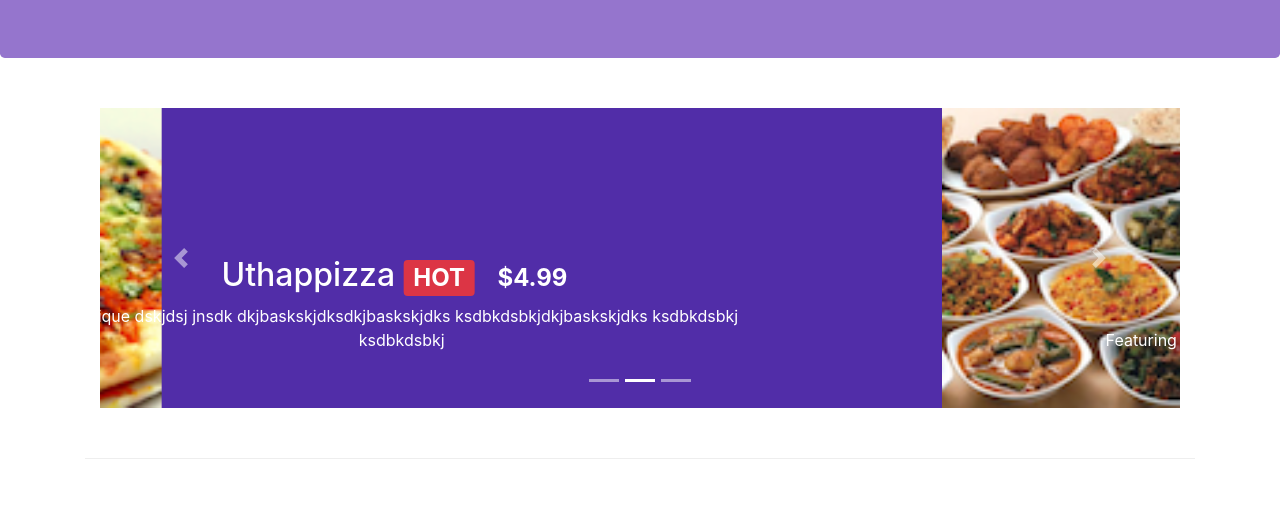
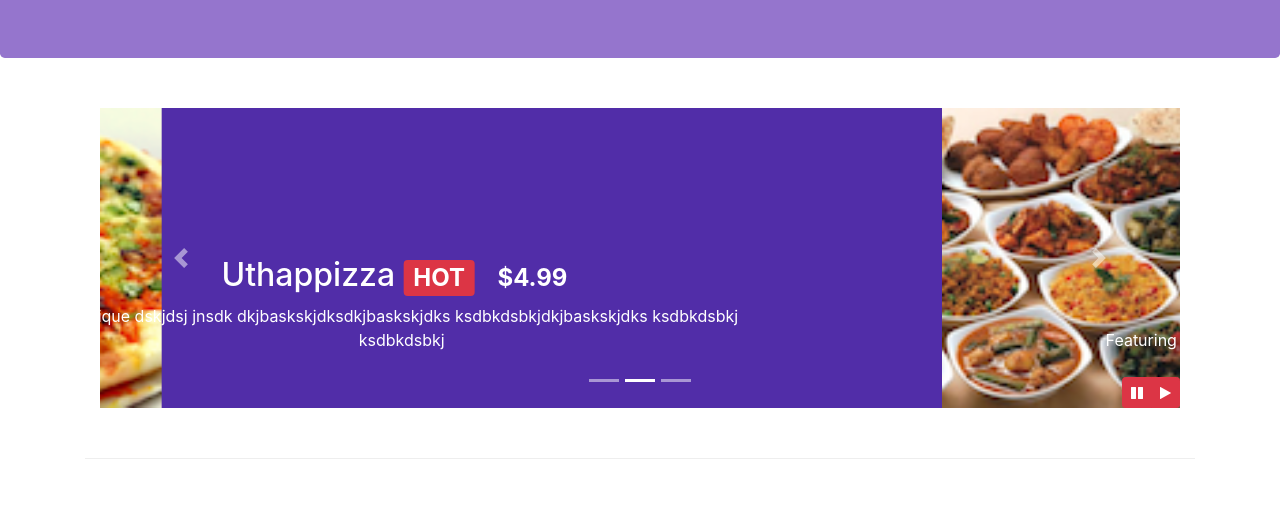
Before and after one commit to MernaHesham/site-test, a website: page index.html in a window 1280 px wide. Shown: the part 276-800 px from the top of the page. Drawn offline with nearby package versions, Linux system fonts and the light colour scheme.

Commit message:
added jquery buttons to play/stop the carousel,changed .css and .js

```diff
--- a/css/styles.css
+++ b/css/styles.css
@@ -60,3 +60,9 @@ body {
     min-height: 300px;
     min-width: 200px;
 }
+
+#carouselButton{
+    right: 0px;
+    position: absolute;
+    bottom: 0px;
+}
--- a/index.html
+++ b/index.html
@@ -269,6 +269,17 @@
                         <a class="carousel-control-next" href="#mycarousel" role="button" data-slide="next">
                             <span class="carousel-control-next-icon"></span>
                         </a>
+
+                        <div class="btn-group" id="carouselButton">
+                            <button class="btn btn-danger btn-sm" id="carousel-pause">
+                                <span class="fa fa-pause"></span>
+                            </button>
+                            <button class="btn btn-danger btn-sm" id="carousel-play">
+                                <span class="fa fa-play"></span>
+                            </button>
+
+                        </div>
+
                     </div>
                 </div>
             </div>
--- a/scripts/script.js
+++ b/scripts/script.js
@@ -2,3 +2,15 @@
 $(document).ready(function () {
     $('[data-toggle="tooltip"]').tooltip()
 });
+
+$(document).ready(function () {
+    $("#mycarousel").carousel({ interval: 2000 });
+    $("#carousel-pause").click(function () {
+        $("#mycarousel").carousel('pause');
+    });
+
+    $("#carousel-play").click(function () {
+        $("#mycarousel").carousel('cycle');
+    });
+
+})
```
